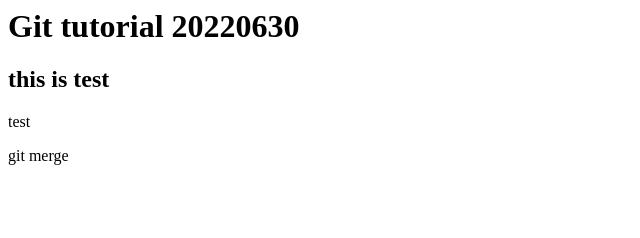
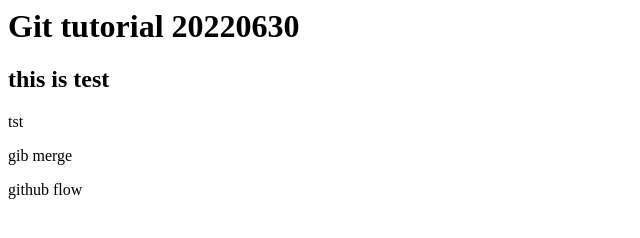
Before and after one commit to Qu0rise/git_tutorial, a plain HTML site: page index.html in a window 1280 px wide. Shown: the whole page, without its empty margins (0-640 px from the left). Drawn offline with Linux system fonts and the light colour scheme.

Commit message:
test github flow

```diff
--- a/index.html
+++ b/index.html
@@ -1,5 +1,8 @@
 <h1>Git tutorial 20220630</h1>
 <h2>this is test</h2>
-<p>test</p>
+<p>tst</p>
+<p>gib merge</p>
 
-<p>git merge</p>
+
+
+<p>github flow</p>
```
